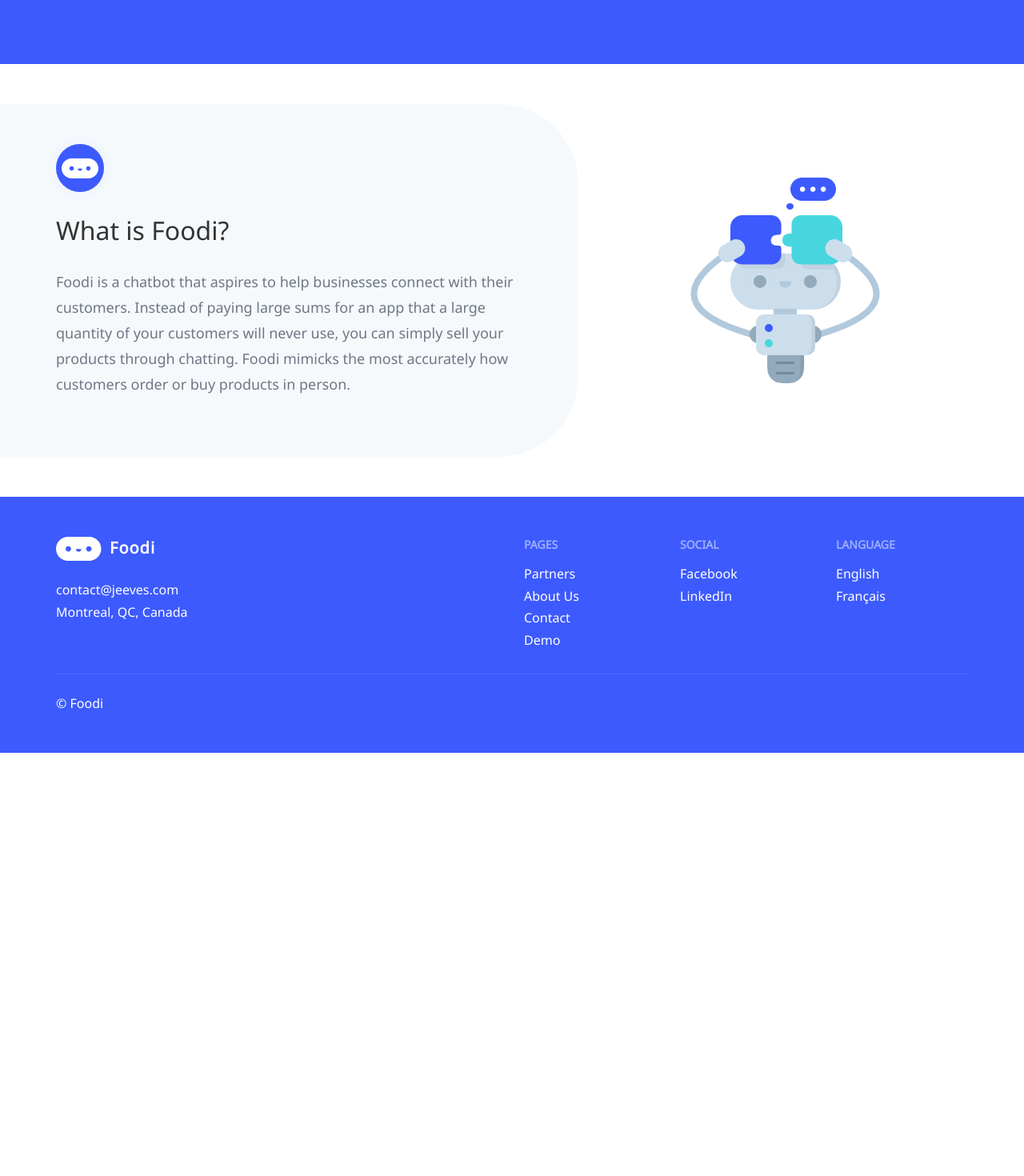
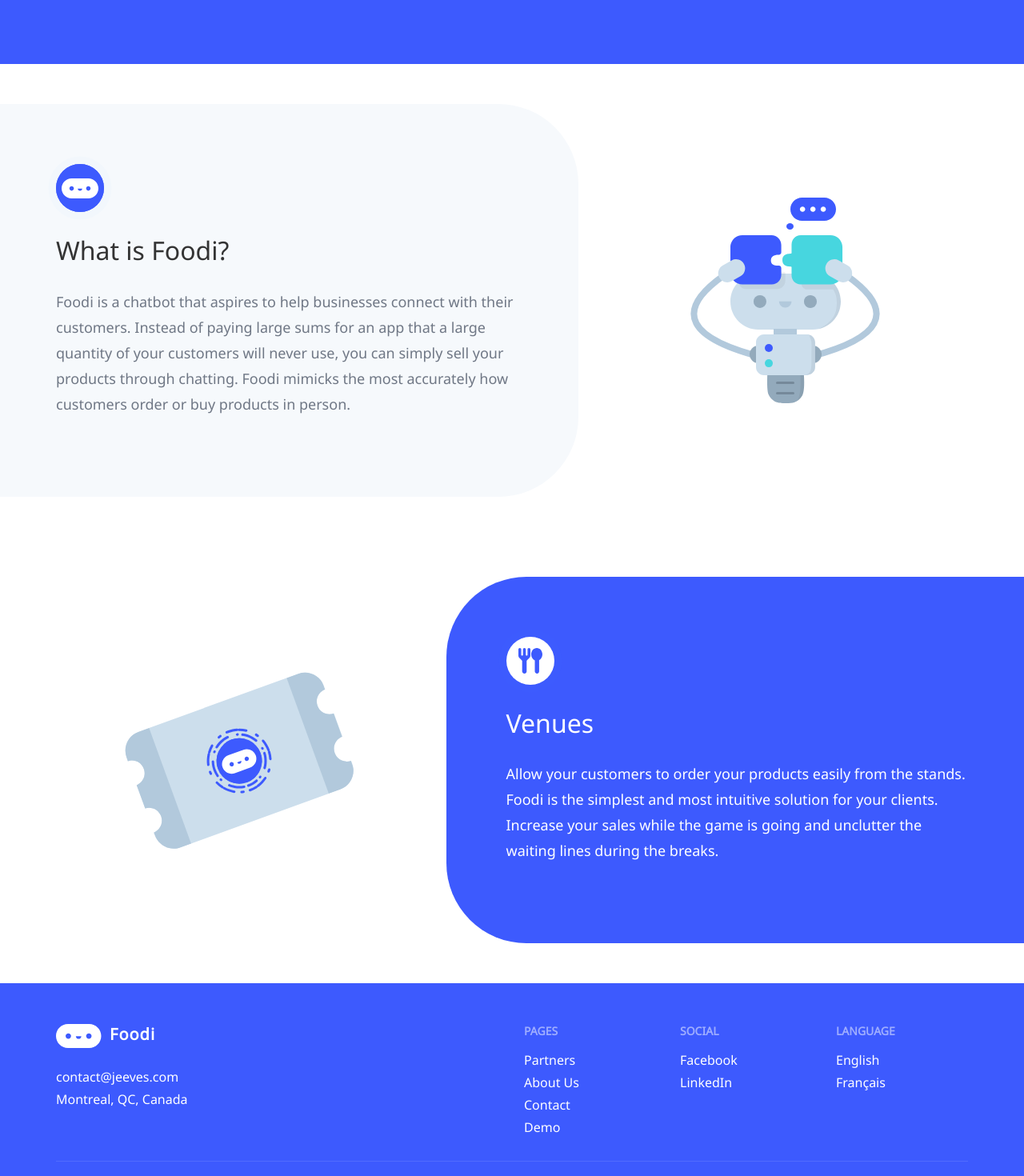
Before and after one commit to sebaudet26/chatler-web, a React (Create React App) app: page / in a window 1280 px wide. Shown: the part 720-2190 px from the top of the page at 80% size. Before the commit the page ends 1661 px from the top, so only its background shows below. Built offline with nearby package versions, Linux system fonts and the light colour scheme.

Commit message:
homepage section 2

```diff
--- a/src/containers/Home/index.js
+++ b/src/containers/Home/index.js
@@ -1,7 +1,9 @@
 import React, { Component } from 'react';
 import './Home.css';
 import LogoIcon from '../../lib/icons/logo-icon.svg';
+import FoodIcon from '../../lib/icons/food-icon.svg';
 import RobotImg from '../../lib/img/robot.svg';
+import VenueImg from '../../lib/img/venue-ill.svg';
 
 class Home extends Component {
   render() {
@@ -24,7 +26,7 @@ class Home extends Component {
         </section>
         <div className="container">
           <section>
-            <div className="row">
+            <div className="row flex">
               <div className="col-sm-7">
                 <div className="bubble-container left">
                   <div className="img-icon blue">
@@ -36,8 +38,27 @@ class Home extends Component {
                 </div>
               </div>
               <div className="col-sm-5">
-                <div className="img-wrapper">
+                <div className="img-wrapper hidden-xs">
                   <img src={RobotImg} alt=""/>
+                </div>
+              </div>
+            </div>
+          </section>
+          <section>
+            <div className="row flex">
+              <div className="col-sm-5">
+                <div className="img-wrapper hidden-xs">
+                  <img src={VenueImg} alt=""/>
+                </div>
+              </div>
+              <div className="col-sm-7">
+                <div className="bubble-container right">
+                  <div className="img-icon white">
+                    <img src={FoodIcon} alt=""/>
+                  </div>
+                  <div className="title white">Venues</div>
+                  <p className="white">Allow your customers to order your products easily from the stands. Foodi is the simplest and most intuitive solution for your clients. Increase your sales while the game is going and unclutter the waiting lines during the breaks.</p>
+                  <div className="bubble blue right"></div>
                 </div>
               </div>
             </div>
--- a/src/lib/styles/main.scss
+++ b/src/lib/styles/main.scss
@@ -24,6 +24,10 @@ a {
   }
 }
 
+.flex {
+  display: flex;
+}
+
 ul {
   margin: 0;
   padding: 0;
@@ -31,6 +35,10 @@ ul {
   li {
     list-style: none;
   }
+}
+
+.white {
+  color: $white;
 }
 
 .brand {
@@ -68,12 +76,10 @@ ul {
   }
 }
 
+
+
 section {
   padding: 50px 0;
-}
-
-.row {
-  display: flex;
 }
 
 .bubble {
@@ -83,6 +89,14 @@ section {
   position: absolute;
   z-index: -1;
   width: 97%;
+
+  &.blue {
+    background: $main-color;
+
+    .title, p {
+      color: $white;
+    }
+  }
 
   &.left {
     border-radius: 0 100px 100px 0;
@@ -98,10 +112,10 @@ section {
 .bubble-container {
 
   &.left {
-    padding: 50px 50px 50px 0;
+    padding: 75px 75px 75px 0;
   }
   &.right {
-    padding: 50px 0px 50px 50px;
+    padding: 75px 0px 75px 75px;
   }
 }
 
@@ -113,6 +127,14 @@ section {
   align-items: center;
   display: flex;
   animation: pulse 2s infinite;
+
+  &.blue {
+    background: $main-color;
+  }
+
+  &.white {
+    background: $white;
+  }
 
   img {
     margin: auto;
@@ -170,36 +192,36 @@ section {
 
 @media (min-width: 768px) {
   .bubble {
-    width: calc(100% - 15px + ((1*(100vw - 768px))/2));
+    width: calc(100% - 15px + ((1*(100vw - 750px))/2));
   }
   .bubble.left {
-    left: calc((-1*(100vw - 720px))/2);
+    left: calc((-1*(100vw - 750px))/2);
   }
   .bubble.right {
-    right: calc((-1*(100vw - 720px))/2);
+    right: calc((-1*(100vw - 750px))/2);
   }
 }
 
 @media (min-width: 992px) {
   .bubble {
-    width: calc(100% - 15px + ((1*(100vw - 992px))/2));
+    width: calc(100% - 15px + ((1*(100vw - 970px))/2));
   }
   .bubble.left {
-    left: calc((-1*(100vw - 960px))/2);
+    left: calc((-1*(100vw - 970px))/2);
   }
   .bubble.right {
-    right: calc((-1*(100vw - 960px))/2);
+    right: calc((-1*(100vw - 970px))/2);
   }
 }
 
 @media (min-width: 1200px) {
   .bubble {
-    width: calc(100% - 15px + ((1*(100vw - 1140px))/2));
+    width: calc(100% - 15px + ((1*(100vw - 1170px))/2));
   }
   .bubble.left {
-    left: calc((-1*(100vw - 1140px))/2);
+    left: calc((-1*(100vw - 1170px))/2);
   }
   .bubble.right {
-    right: calc((-1*(100vw - 1140px))/2);
+    right: calc((-1*(100vw - 1170px))/2);
   }
 }
```
Also changed, not shown: src/lib/img/venue-ill.svg (added), src/lib/styles/main.css.
